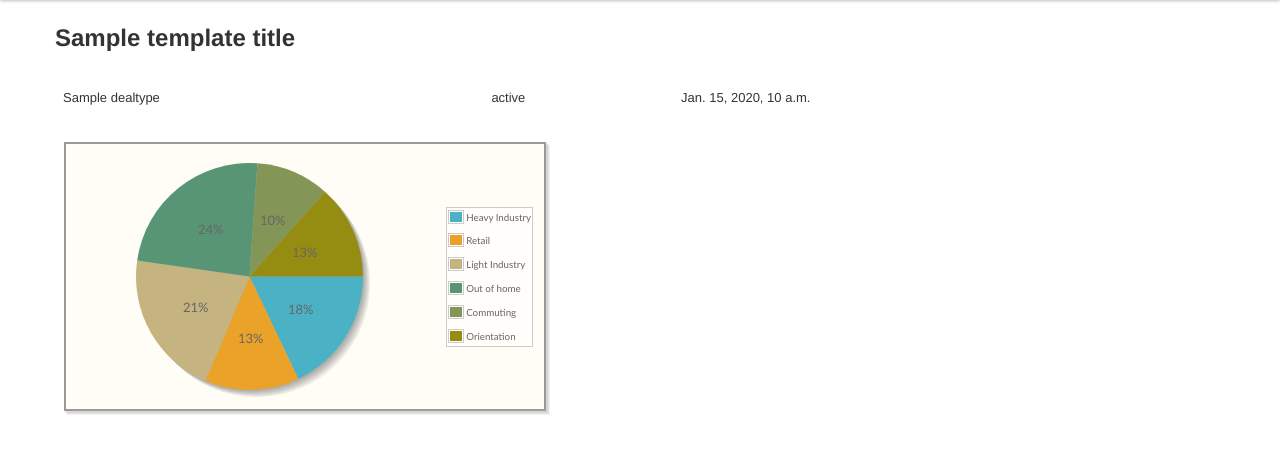
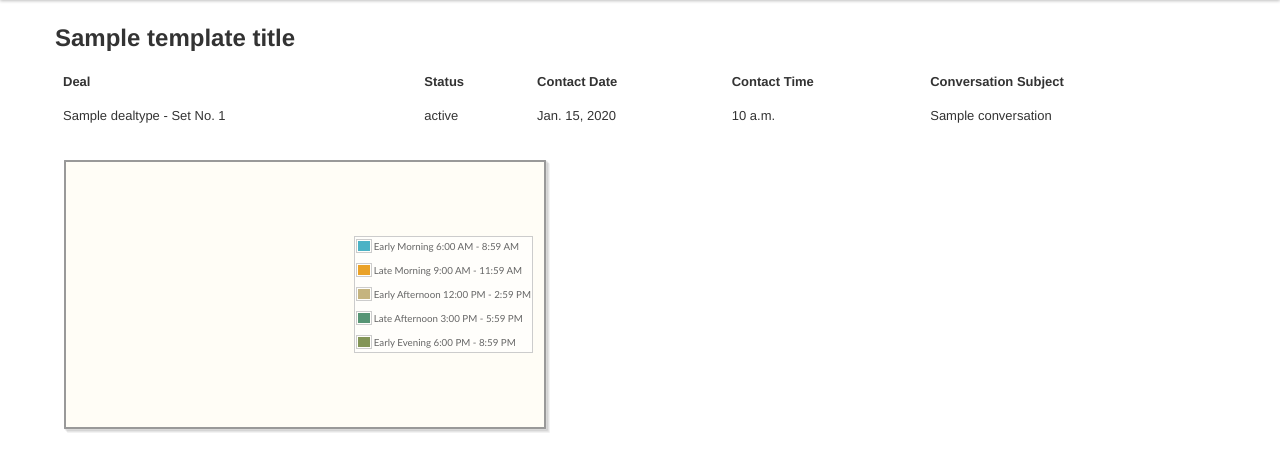
Before and after one commit to houmie/chasebot, a Django app: template templates/charts.html in a window 1280 px wide. Shown: the part 40-512 px from the top of the page. Run offline with Django 3.2, Linux system fonts and the light colour scheme; tables that the repository leaves empty hold one stand-in row (values such as "Sample post"); the template is opened without the code that fills it: values that come from a table or form of the project are taken from there, most other values are stand-ins (such as "Sample title", 1, 10 or a date in 2020); parts of the project's set-up code (start-up, migrations or seed data) failed here and were passed over; some libraries are stand-ins or nearby versions.

Commit message:
Charts are now implemented

```diff
--- a/site_media/chasebot_charts.js
+++ b/site_media/chasebot_charts.js
@@ -1,7 +1,14 @@
 $(document).ready(function(){
+
+	var EM = parseInt($('#EM').text().trim());
+	var LM = parseInt($('#LM').text().trim());
+	var EA = parseInt($('#EA').text().trim());
+	var LA = parseInt($('#LA').text().trim());
+	var EE = parseInt($('#EE').text().trim());
+
   var data = [
-    ['Heavy Industry', 12],['Retail', 9], ['Light Industry', 14],
-    ['Out of home', 16],['Commuting', 7], ['Orientation', 9]
+    ['Early Morning 6:00 AM - 8:59 AM', EM],['Late Morning 9:00 AM - 11:59 AM', LM], ['Early Afternoon 12:00 PM - 2:59 PM', EA],
+    ['Late Afternoon 3:00 PM - 5:59 PM', LA],['Early Evening 6:00 PM - 8:59 PM', EE]
   ];
   var plot1 = jQuery.jqplot ('chartdiv', [data],
     {
--- a/templates/charts.html
+++ b/templates/charts.html
@@ -13,26 +13,38 @@
 <table class="table edit_table">
 	<thead>
 		<tr>
-			<td>
-
-			</td>
+			<td class="bold_cb">Deal</td>
+			<td class="bold_cb">Status</td>
+			<td class="bold_cb">Contact Date</td>
+			<td class="bold_cb">Contact Time</td>
+			<td class="bold_cb">Conversation Subject</td>
 		</tr>
 	</thead>
 	<tbody>
 		{% for deal in deals %}
 		<tr class="{{forloop.counter0}}">
 			<td>
-				{{deal.deal_type}}
+				{{deal.deal_type}} - Set No. {{deal.set}}
 			</td>
 			<td>
 				{{deal.status}}
 			</td>
 			<td>
-				{{deal.time_stamp}}
+				{{deal.conversation.contact_date}}
+			</td>
+			<td class="call_time">
+				{{deal.conversation.contact_time}}
+			</td>
+			<td>
+				{{deal.conversation}}
 			</td>
 		</tr>
-
 		{% endfor %}
+		<div id="stac" class="hidden">
+			{% for k,v in stac.items %}
+			<div id={{k}}>{{v}}</div>
+			{% endfor %}
+		</div>
 	</tbody>
 </table>
 
```
Also changed, not shown: chasebot_app/views.py (+30 -3 lines), templates/conversation_basic.html (+67 -60 lines).
